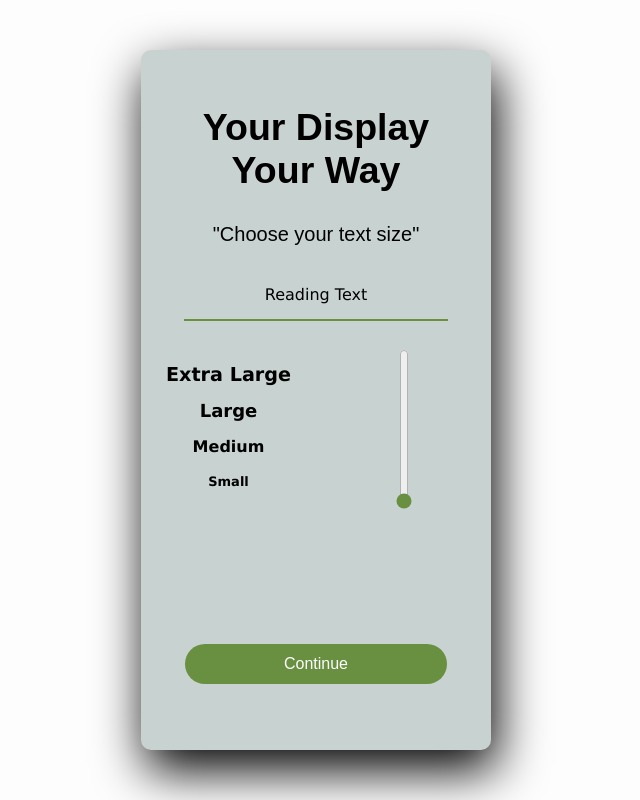
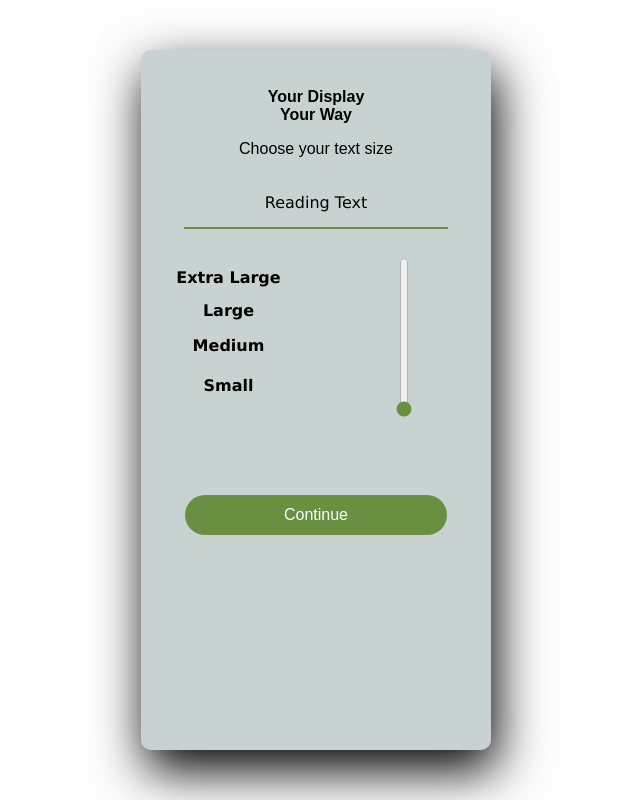
Before and after one commit to gz02/careify, a PHP site: page /signup.html in a window 1280 px wide. Shown: the whole page, without its empty margins (324-964 px from the left). Run offline with PHP 8.4, Linux system fonts and the light colour scheme.

Commit message:
implementation for fontSize-change

```diff
--- a/html/carer-interface.html
+++ b/html/carer-interface.html
@@ -25,4 +25,5 @@
         </section>
 
     </div>
+    <script src="theme.js"></script>
 </body>
--- a/html/carer-login.html
+++ b/html/carer-login.html
@@ -36,5 +36,6 @@ body{
             </div>
     </div>
     <script src="script.js"></script>
+    <script src="theme.js"></script>
 </body>
 </html>
--- a/html/carer.css
+++ b/html/carer.css
@@ -1,3 +1,6 @@
+:root{
+    --font-size: 16;
+}
 .carerMessage{
     display: flex;
     justify-content: start;
@@ -8,7 +11,7 @@
 p{
 	margin-left: 20px;
 	font-weight: bold;
-    font-size: 20px;
+    font-size: calc(var(--font-size) * 1.25);
 	color: darkslategrey;
 }
 #userID{
--- a/html/desktop.html
+++ b/html/desktop.html
@@ -30,5 +30,6 @@
 
         </div>
     </header>
+    <script src="theme.js"></script>
 </body>
 </html>
--- a/html/login.html
+++ b/html/login.html
@@ -32,5 +32,6 @@
             </div>
         </div>
     </header>
+    <script src="theme.js"></script>
 </body>
 </html>
--- a/html/mobile.html
+++ b/html/mobile.html
@@ -46,5 +46,7 @@ li a:hover {
 			<span style="font-weight:bold">Loading...</span>
 		</div>
 		<div id="details" style="width:200px;background-color:white;position:absolute"></div>
+
+		<script src="theme.js"></script>
 	</body>
 </html>
--- a/html/mood.css
+++ b/html/mood.css
@@ -4,6 +4,8 @@
     --background-color: #c8d2d1; /* Default background color */
     --accent-color: #ee9b01; /* Default accent color */
     --highlight-color: #da6a00; /* Default highlight color */
+
+    --font-size: 16;
 }
 
 .moodMessage{
@@ -11,6 +13,7 @@
     justify-content: start;
     padding-top: 50px;
     padding-left: 10px;
+    font-size: var(--font-size);
     position: relative;
 }
 .box{
@@ -22,6 +25,7 @@
 }
 .text {
     position: relative;
+    font-size: var(--font-size);
     z-index: 1;
 }
 .moodOptions{
@@ -44,6 +48,7 @@
     margin-right: 5px;
 }
 label{
+    font-size: var(--font-size);
     font-weight: bold;
     margin-right: 20px;
 }
--- a/html/mood.html
+++ b/html/mood.html
@@ -40,7 +40,8 @@
         </section>
 
         <button class="button backbutton">Back</button>
+    </div>
         <script src="mood.js"></script>
-    </div>
+        <script src="theme.js"></script>
 </body>
 </html>
--- a/html/signup.html
+++ b/html/signup.html
@@ -19,7 +19,7 @@
                             <h2>Your Display<br> Your Way</h2>
                         </div>
                         <div class="signup-p">
-                            <p>"Choose your text size"</p>
+                            <p>Choose your text size</p>
                         </div>
                         <br>
                         <div class="reading-text">
@@ -33,11 +33,8 @@
                                 <h3>Medium</h3>
                                 <h4>Small</h4>
                             </div>
-                            <input type="range" id="textSize" min="16" max="25" value="10" step="3" orient="vertical" />
+                            <input type="range" id="textSize" min="16" max="25" value="10" step="3" orient="vertical" onchange="changeFontSize(this.value)" />
                         </div>
-                        <br>
-                        <br>
-                        <br>
                         <br>
                         <br>
                         <button onclick="nextStep(2)">Continue</button>
@@ -81,8 +78,6 @@
                                 </button>
                             </div>
                         </div>
-                            <br>
-                            <br>
                             <br>
                             <br>
                             <br>
--- a/html/stylesheet.css
+++ b/html/stylesheet.css
@@ -4,6 +4,8 @@
     --background-color: #c8d2d1; /* Default background color */
     --accent-color: #ee9b01; /* Default accent color */
     --highlight-color: #da6a00; /* Default highlight color */
+
+	--font-size: 16;
 }
 
 body{
@@ -219,7 +221,7 @@ button:hover{
 	text-align: center;
 	color: #000000;
 	font-family: Arial;
-	font-size: 25px;
+	font-size: calc(var(--font-size) * 1.5);
 	padding-top: 25px;
 }
 
@@ -227,7 +229,7 @@ button:hover{
 	text-align: center;
 	color: #000000;
 	font-family: Arial;
-	font-size: 20px;
+	font-size: calc(var(--font-size) * 1.25);
 }
 
 .list-medication {
@@ -334,6 +336,7 @@ button:hover{
 
   .step h2 {
     color: #000000;
+	font-size: calc(var(--font-size) * 1.5);
   }
 
  /*This is for the vertical slider */
@@ -373,26 +376,26 @@ button:hover{
 
 .header-container h1{
 	text-align: center;
-	font-size: larger;
+	font-size: calc(var(--font-size) * 1.2);
 	font-family: Verdana;
 	margin-top: 10px;
 }
 
 .header-container h2{
 	text-align: center;
-	font-size: large;
+	font-size: calc(var(--font-size) * 1.1);
 	font-family: Verdana;
 }
 
 .header-container h3{
 	text-align: center;
-	font-size: medium;
+	font-size: calc(var(--font-size) * 1);
 	font-family: Verdana;
 }
 
 .header-container h4{
 	text-align: center;
-	font-size: small;
+	font-size: calc(var(--font-size) * 0.8);
 	font-family: Verdana;
 }
 
--- a/html/theme.js
+++ b/html/theme.js
@@ -1,9 +1,9 @@
 function changeThemeSet(themeSet) {
     const colorSets = [
         ['#000080', '#008080', '#00FF00', '#FFFF00', '#00FFFF'],
-        ['#0000FF', '#FFA500', '#800080', '#40E0D0', '#FFFF00'],
-        ['#FFFF00', '#FFC0CB', '#FFA500', '#008000', '#A52A2A'],
-        ['#0000FF', '#FFFF00', '#008080', '#808080', '#A52A2A']
+        ['#0000FF', '#FFFF00', '#FFA500', '#40E0D0', '#800080'],
+        ['#FFFF00', '#FFA500', '#FFC0CB', '#008000', '#A52A2A'],
+        ['#0000FF', '#808080', '#FFFF00', '#008080', '#A52A2A']
     ];
 
     const selectedColors = colorSets[themeSet - 1]; // Arrays are 0-indexed
@@ -14,3 +14,10 @@ function changeThemeSet(themeSet) {
     document.documentElement.style.setProperty('--accent-color', selectedColors[3]);
     document.documentElement.style.setProperty('--highlight-color', selectedColors[4]);
 }
+
+
+//Function for changing font size
+function changeFontSize(size) {
+    const root = document.documentElement;
+    root.style.setProperty('--font-size', size + 'px');
+  }
--- a/html/todo.html
+++ b/html/todo.html
@@ -97,6 +97,7 @@
 		  </div>
 
 	</div>
+    <script src="theme.js"></script>
 	<script src="todolist.js?v=12"></script>
 </body>
 </html>
--- a/html/user-interface.html
+++ b/html/user-interface.html
@@ -86,6 +86,7 @@
                 </div>
         </section>
     </div>
+    <script src="theme.js"></script>
     <!--<script src="script.js"></script>-->
 </body>
 </html>
--- a/html/user-login.html
+++ b/html/user-login.html
@@ -41,5 +41,6 @@ body{
 		</div>
     </div>
     <script src="user-login.js"></script>
+    <script src="theme.js"></script>
 </body>
 </html>
```
Also changed, not shown: other parts of html/stylesheet.css (+12 -10 lines), html/styles.css (+6 -2 lines), html/stylesheet2.css (+15 -13 lines), html/todolist.css (+6 -4 lines).
